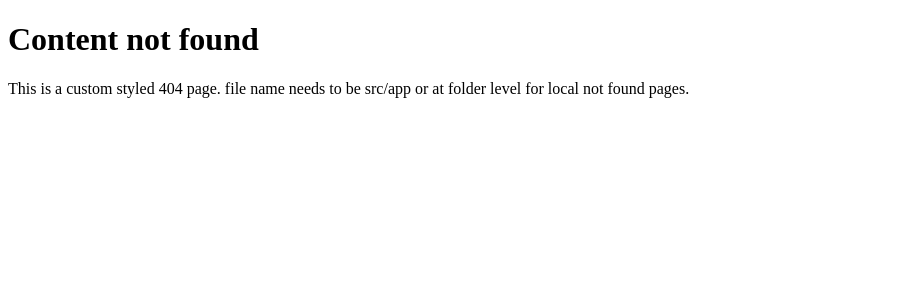
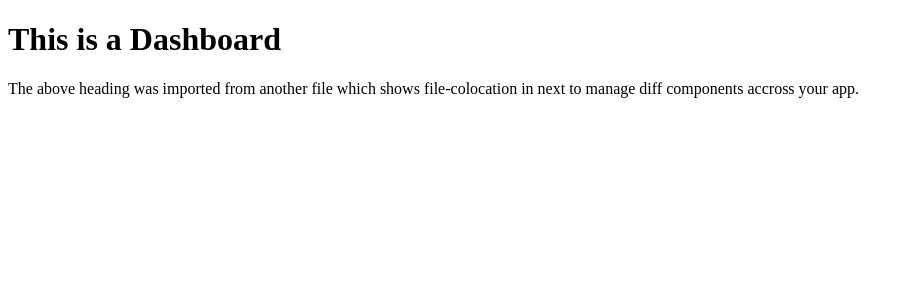
Before and after one commit to anorangefalcon/learning-nextJS, a Next.js app: page /dashboard in a window 1280 px wide. Before the commit this address had no page. Shown: the top 300 px of the page, without its empty margins (0-913 px from the left). Built offline with nearby package versions, Linux system fonts and the light colour scheme.

Commit message:
[routing]: file-colocation & private folders

```diff
--- /dev/null
+++ b/src/app/_lib/someUtilityFunction.ts
@@ -0,0 +1,5 @@
+export function capitalizeFirstLetter(str: string): string {
+  // just for example
+  if (!str) return "";
+  return str.charAt(0).toUpperCase() + str.slice(1);
+}
--- /dev/null
+++ b/src/app/dashboard/DashboardHeader.tsx
@@ -0,0 +1,3 @@
+export default function DashboardHead() {
+  return <h1>This is a Dashboard</h1>;
+}
--- /dev/null
+++ b/src/app/dashboard/page.tsx
@@ -0,0 +1,13 @@
+import DashboardHead from "./DashboardHeader";
+
+export default function DashboardPage() {
+  return (
+    <>
+      <DashboardHead />
+      <p>
+        The above heading was imported from another file which shows
+        file-colocation in next to manage diff components accross your app.
+      </p>
+    </>
+  );
+}
```
Also changed, not shown: src/app/_lib/page.tsx (added, +9 -0 lines).
